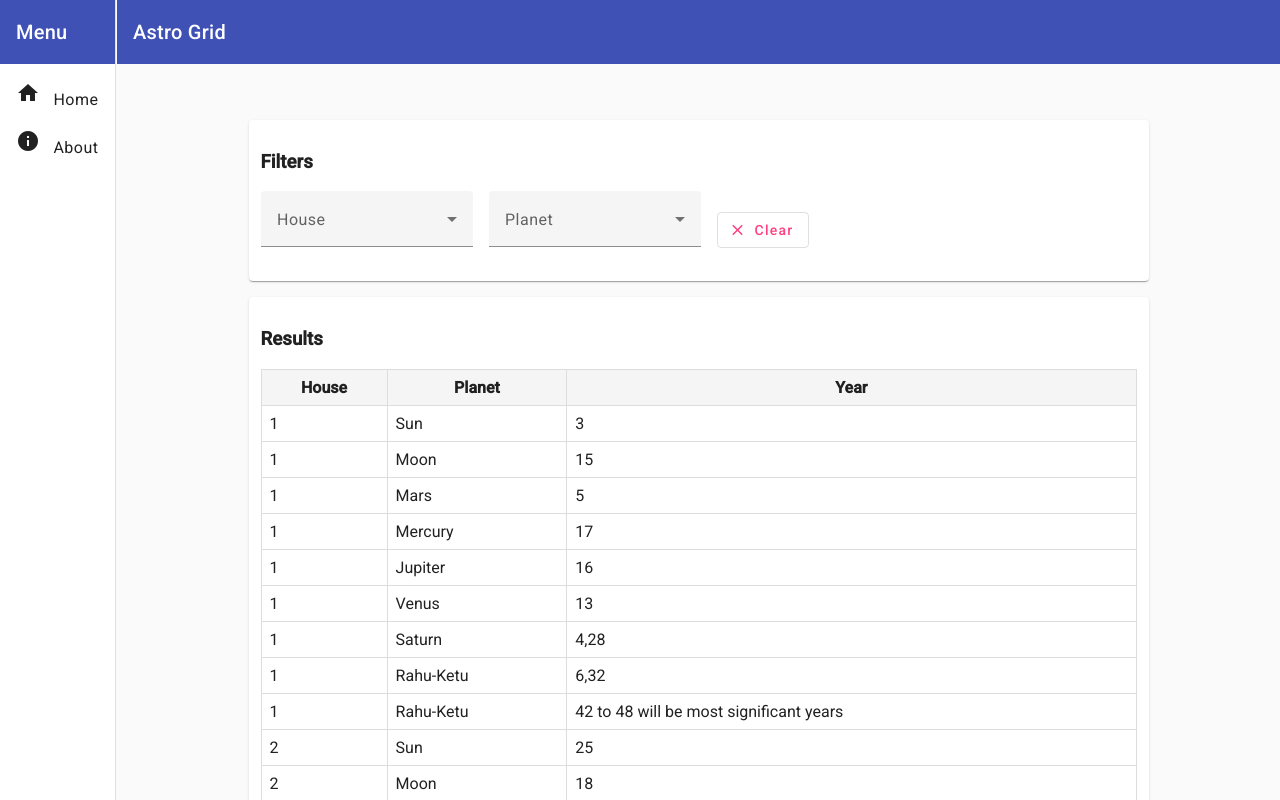
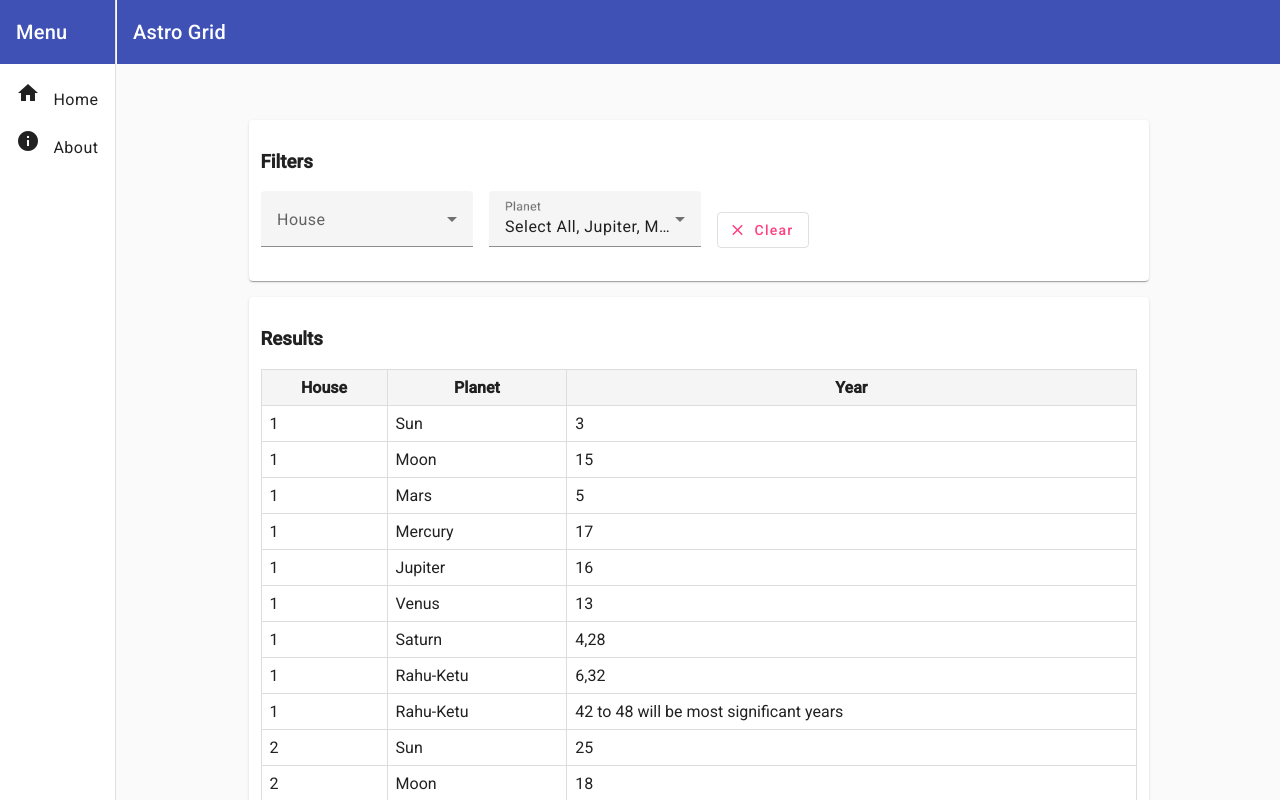
Before and after one commit to akshaygeek108/astro-grid, an Angular app: page / in a window 1280 px wide. Built offline with nearby package versions, Linux system fonts and the light colour scheme.

Commit message:
Add Select All option for Planet dropdown with default all selected

```diff
--- a/src/app/home/home.component.html
+++ b/src/app/home/home.component.html
@@ -11,7 +11,8 @@
 
       <mat-form-field appearance="fill">
         <mat-label>Planet</mat-label>
-        <mat-select multiple [(value)]="selectedPlanets" (selectionChange)="applyFilters()">
+        <mat-select multiple [(value)]="selectedPlanets" (selectionChange)="onPlanetSelectionChange($event)">
+          <mat-option value="select-all">Select All</mat-option>
           <mat-option *ngFor="let p of planets" [value]="p">{{p}}</mat-option>
         </mat-select>
       </mat-form-field>
--- a/src/app/home/home.component.ts
+++ b/src/app/home/home.component.ts
@@ -24,6 +24,7 @@ export class HomeComponent implements OnInit {
       this.filtered = arr;
       this.houses = Array.from(new Set(arr.map(x => x.house))).sort((a,b)=>a-b);
       this.planets = Array.from(new Set(arr.map(x => x.planet))).sort();
+      this.selectedPlanets = [...this.planets, 'select-all']; // Select all planets by default, including select-all
     });
   }
 
@@ -35,6 +36,16 @@ export class HomeComponent implements OnInit {
     });
   }
 
+  onPlanetSelectionChange(event: any) {
+    const selected = event.value;
+    if (selected.includes('select-all')) {
+      this.selectedPlanets = [...this.planets, 'select-all'];
+    } else {
+      this.selectedPlanets = selected.filter(v => v !== 'select-all');
+    }
+    this.applyFilters();
+  }
+
   clearFilters() {
     this.selectedHouses = [];
     this.selectedPlanets = [];
```
